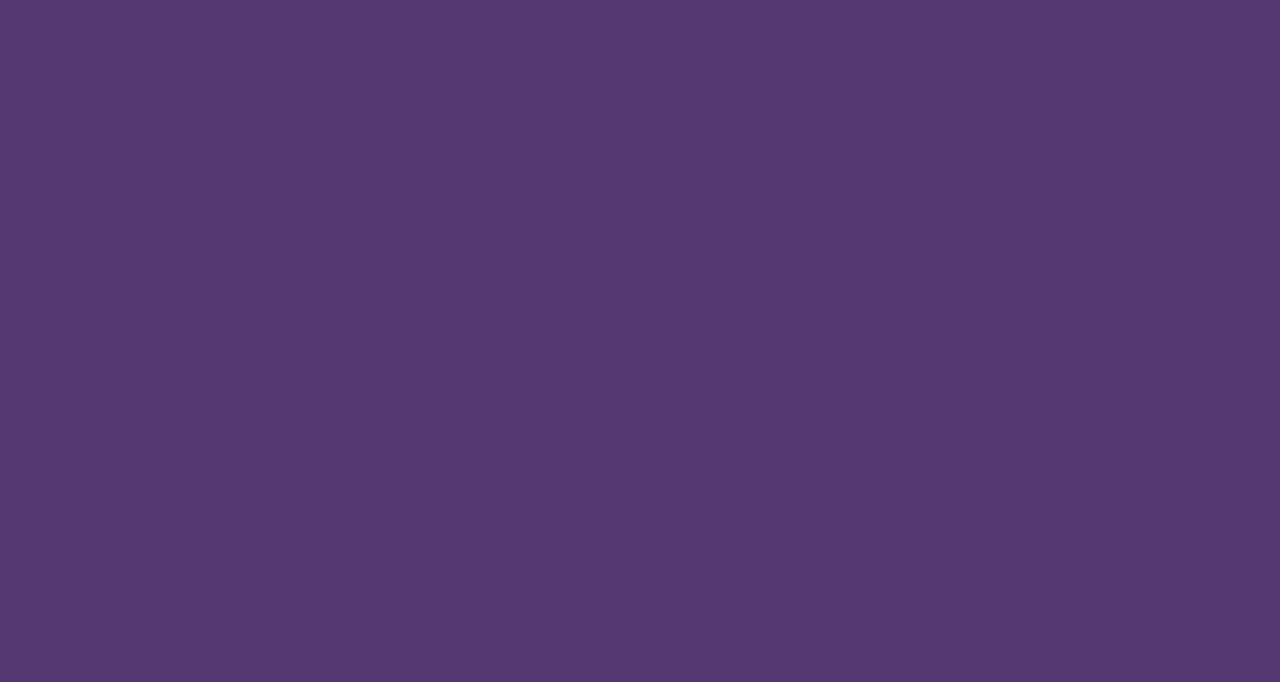
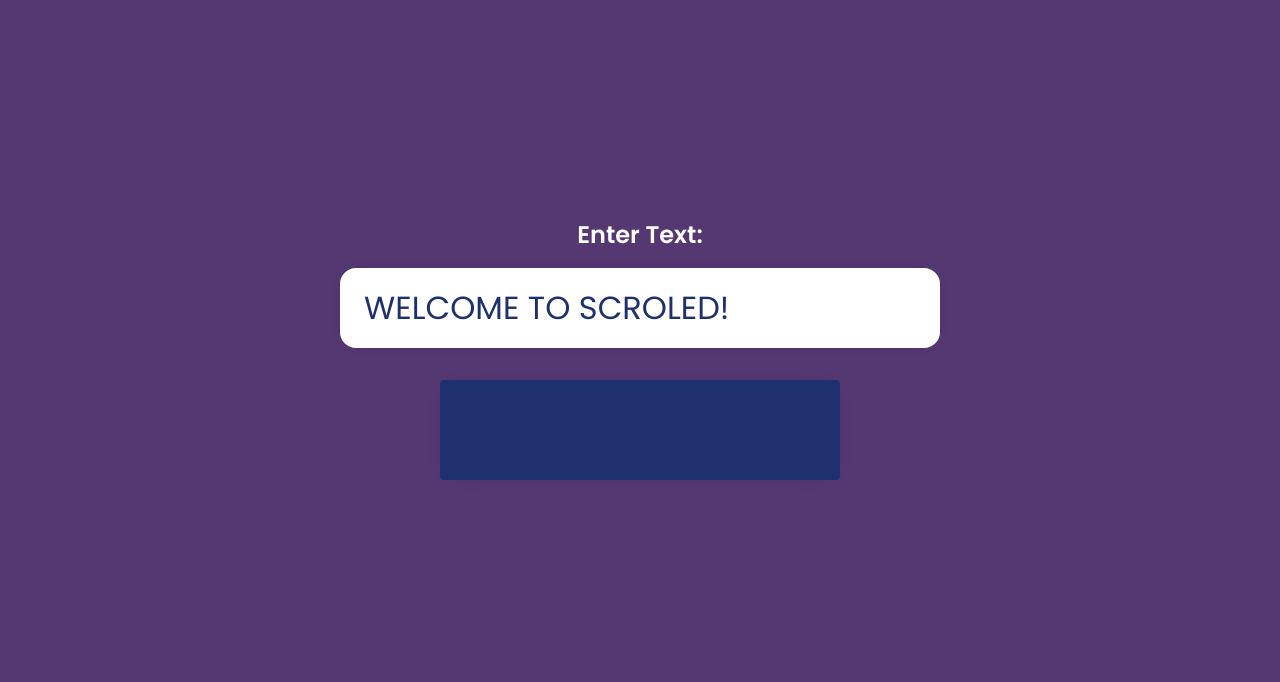
Before and after one commit to kundanb/scroled, a plain HTML site: page index.html in a window 1280 px wide. Both pictures are taken after a click on the button 640 px from the left and 408 px from the top of the page. Shown: the top 682 px of the page. Drawn offline with Linux system fonts and the light colour scheme.

Commit message:
setup ground

```diff
--- /dev/null
+++ b/css/ground.css
@@ -0,0 +1 @@
+#ground .label{font-weight:600;font-size:24px}#ground .text-input-cont{margin-top:16px}#ground .text-input-cont input{width:600px;height:80px;padding:24px;background-color:#fff;border-radius:16px;-webkit-box-shadow:0 0 20px -12px #0005;box-shadow:0 0 20px -12px #0005;color:#1f306e;font-size:32px}#ground .text-input-cont input:focus{-webkit-box-shadow:0 0 0 4px #1f306e,0 0 0 6px #fff,0 0 20px -12px #0005;box-shadow:0 0 0 4px #1f306e,0 0 0 6px #fff,0 0 20px -12px #0005}#ground .canvas-cont{margin-top:32px}#canvas{background-color:#1f306e;border-radius:4px;-webkit-box-shadow:0 0 20px -12px #0005;box-shadow:0 0 20px -12px #0005}
--- a/index.html
+++ b/index.html
@@ -30,7 +30,19 @@
           </div>
         </div>
 
-        <div id="app-ground" class="pos_a olap det hid"></div>
+        <div id="app-ground" class="pos_a olap det hid">
+          <div id="ground" class="olap hid x x_col_c_c">
+            <div class="label">Enter Text:</div>
+
+            <div class="text-input-cont">
+              <input type="text" value="WELCOME TO SCROLED!" />
+            </div>
+
+            <div class="canvas-cont">
+              <canvas id="canvas"></canvas>
+            </div>
+          </div>
+        </div>
       </div>
 
       <div id="app-footer" class="hid x x_jc_sb">
@@ -71,6 +83,7 @@
     <script src="./js/main.js"></script>
     <script src="./js/preloader.js"></script>
     <script src="./js/app.js"></script>
+    <script src="./js/ground.js"></script>
     <script src="./js/init.js"></script>
   </body>
 </html>
--- a/js/app.js
+++ b/js/app.js
@@ -1 +1 @@
-"use strict";!function(){var e=document.createElement("link");e.href="./css/app.css",e.rel="stylesheet",document.head.appendChild(e)}();var $app=document.getElementById("app"),$appBody=document.getElementById("app-body"),$appIntro=document.getElementById("app-intro"),$appName=document.getElementById("app-name"),$appPlayBtnCont=document.querySelector("#app .play-btn-cont"),$appGround=document.getElementById("app-ground"),$appFooter=document.getElementById("app-footer"),$playBtn=document.getElementById("play-btn"),showApp=function(){$app.show(),$appIntro.show(),$appName.show(),$appPlayBtnCont.show(),$appFooter.show()},showGround=function(){$appName.hide(),$appPlayBtnCont.hide(function(){$appIntro.hide(),$appGround.show()})};$playBtn.addEventListener("click",showGround);
+"use strict";!function(){var e=document.createElement("link");e.href="./css/app.css",e.rel="stylesheet",document.head.appendChild(e)}();var $app=document.getElementById("app"),$appBody=document.getElementById("app-body"),$appIntro=document.getElementById("app-intro"),$appName=document.getElementById("app-name"),$appPlayBtnCont=document.querySelector("#app .play-btn-cont"),$appGround=document.getElementById("app-ground"),$ground=document.getElementById("ground"),$appFooter=document.getElementById("app-footer"),$playBtn=document.getElementById("play-btn"),showApp=function(){$app.show(),$appIntro.show(),$appName.show(),$appPlayBtnCont.show(),$appFooter.show()},showGround=function(){$appName.hide(),$appPlayBtnCont.hide(function(){$appIntro.hide(),$appGround.show(),$ground.show()})};$playBtn.addEventListener("click",showGround);
--- /dev/null
+++ b/js/ground.js
@@ -0,0 +1 @@
+"use strict";!function(){var e=document.createElement("link");e.href="./css/ground.css",e.rel="stylesheet",document.head.appendChild(e)}();var canvas=document.getElementById("canvas"),context=canvas.getContext("2d"),textInputElem=document.querySelector("#ground .text-input-cont input"),cellSize=10,cellCenter=cellSize/2,cellCountX=40,cellCountY=10;canvas.width=cellSize*cellCountX,canvas.height=cellSize*cellCountY;
```
